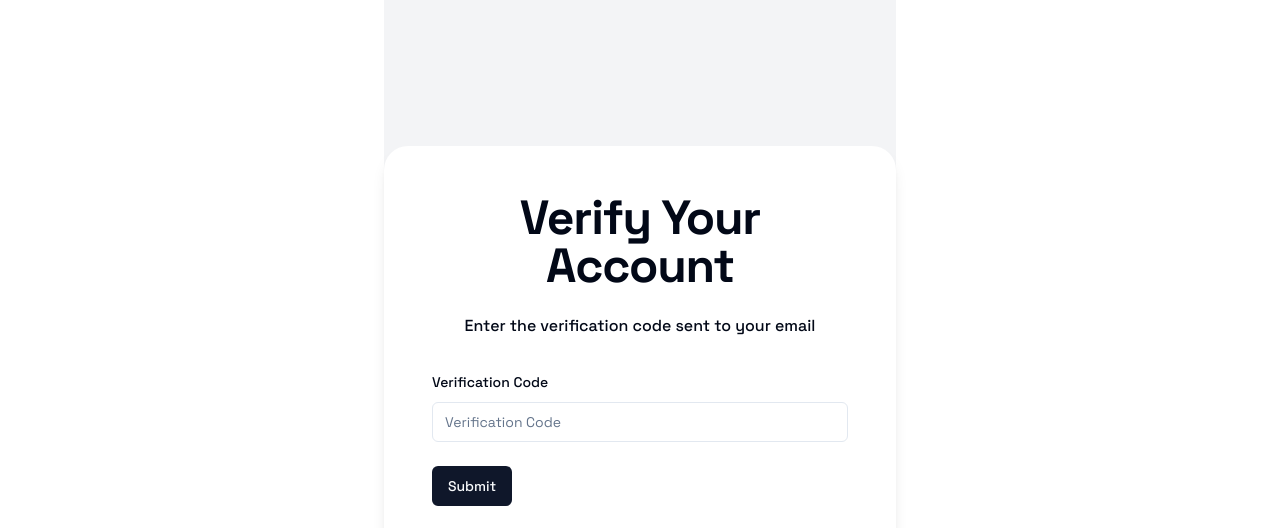
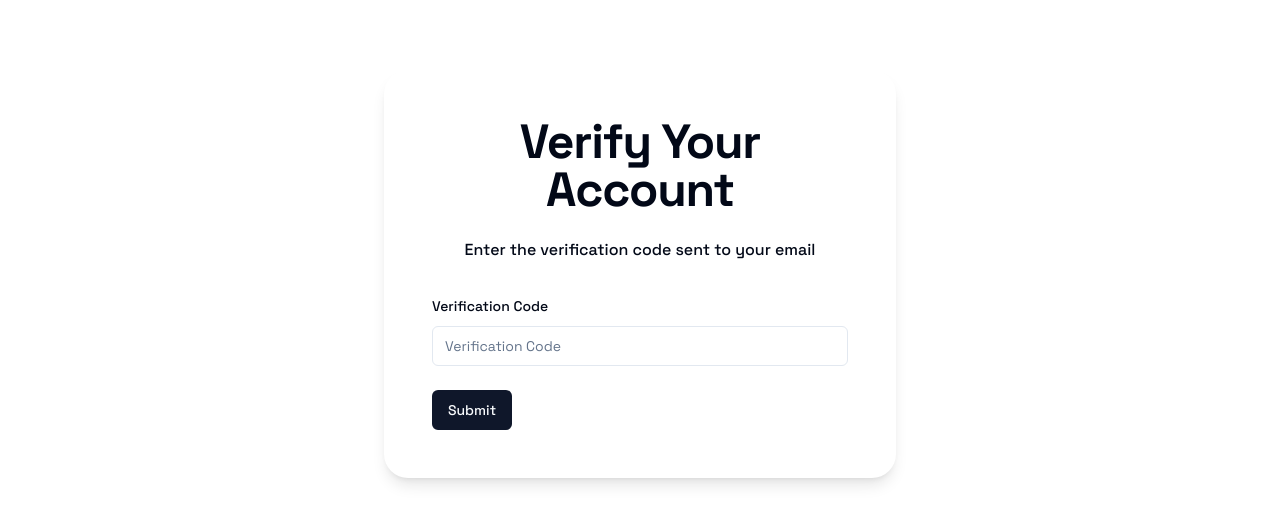
Before and after one commit to dipenkumarr/bloom.ai, a Next.js app: page /verify/1 in a window 1280 px wide. Shown: the part 186-714 px from the top of the page. Built offline with nearby package versions, Linux system fonts and the light colour scheme; no server answers.

Commit message:
Refactor verify page

```diff
--- a/src/app/(auth)/verify/[username]/page.tsx
+++ b/src/app/(auth)/verify/[username]/page.tsx
@@ -64,7 +64,7 @@
 	};
 
 	return (
-		<div className="flex justify-center items-center min-h-screen bg-gray-100">
+		<div className="flex justify-center items-center">
 			<div className="w-full max-w-md lg:max-w-lg p-12 space-y-8 bg-white rounded-3xl shadow-lg">
 				<div className="text-center">
 					<h1 className="text-4xl font-extrabold tracking-tight lg:text-5xl mb-6">
```
